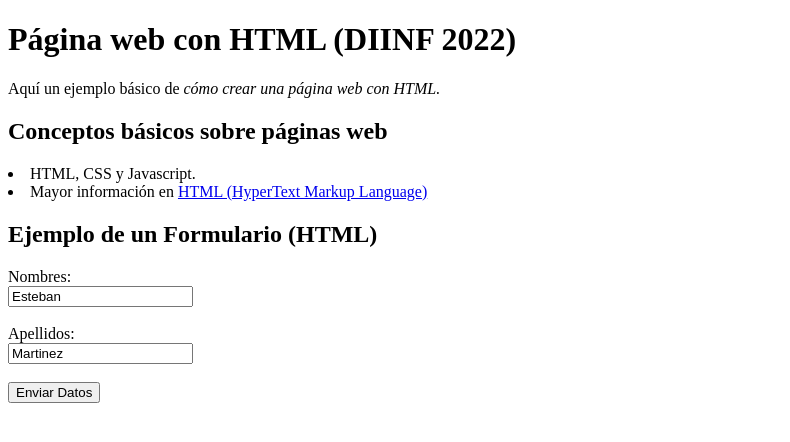
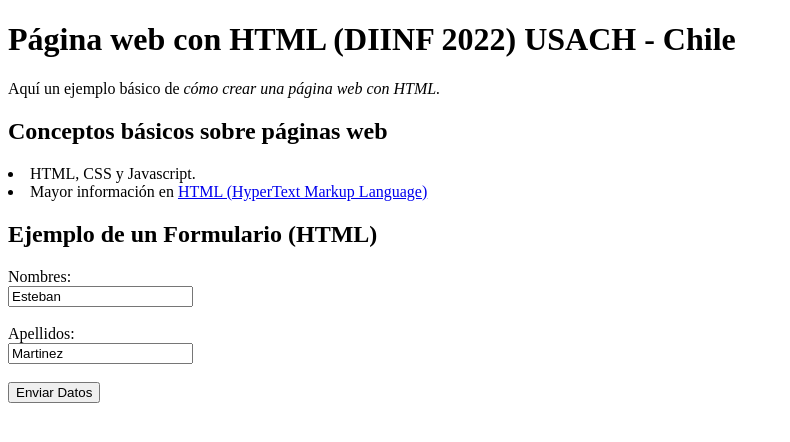
Before and after one commit to amigo1975/FirstHTMLPage, a plain HTML site: page index.html in a window 1280 px wide. Shown: the whole page, without its empty margins (0-790 px from the left). Drawn offline with Linux system fonts and the light colour scheme.

Commit message:
Update index.html

```diff
--- a/index.html
+++ b/index.html
@@ -4,7 +4,7 @@
     <title>Página web con HTML</title>
   </head>
   <body>
-    <h1>Página web con HTML (DIINF 2022)</h1>
+    <h1>Página web con HTML (DIINF 2022) USACH - Chile</h1>
     <p> Aquí un ejemplo básico de <i>cómo crear una página web con HTML.</i></p>
     <h2>Conceptos básicos sobre páginas web</h2>
 	<lu>
```
